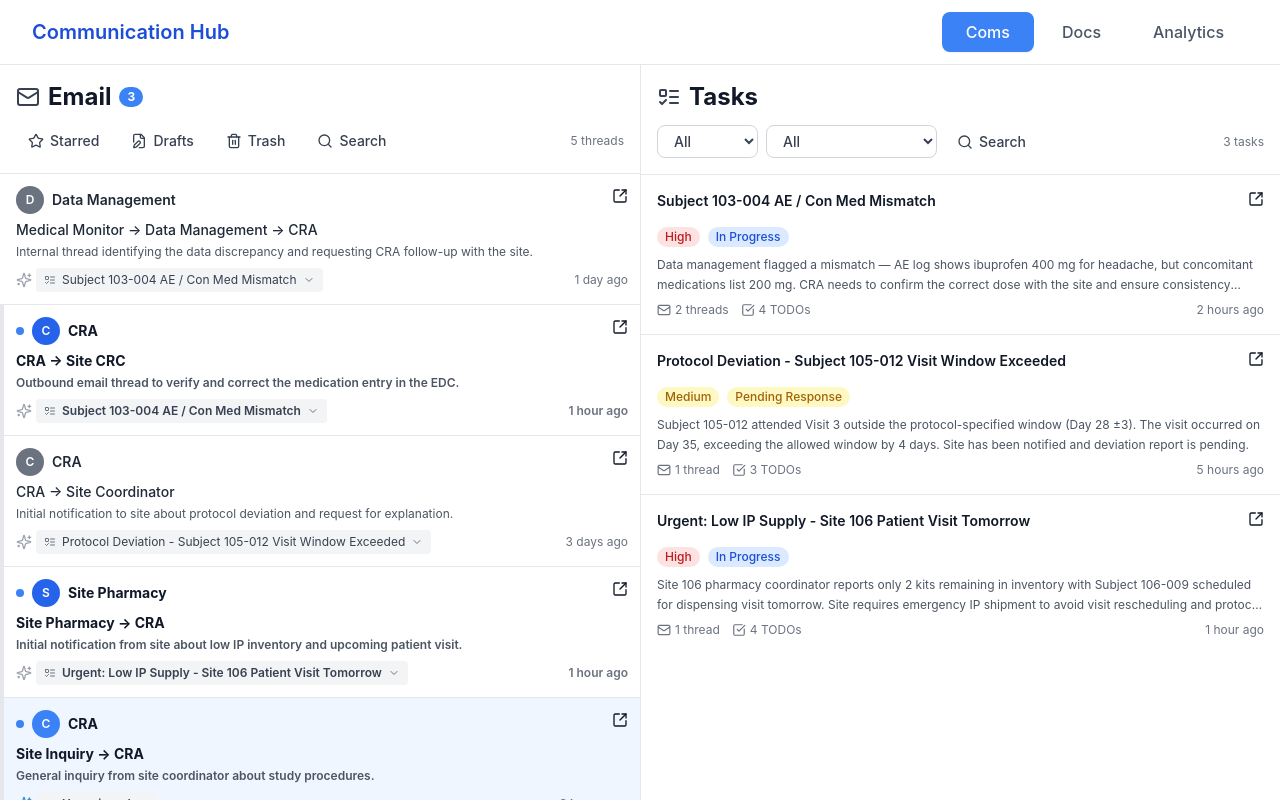
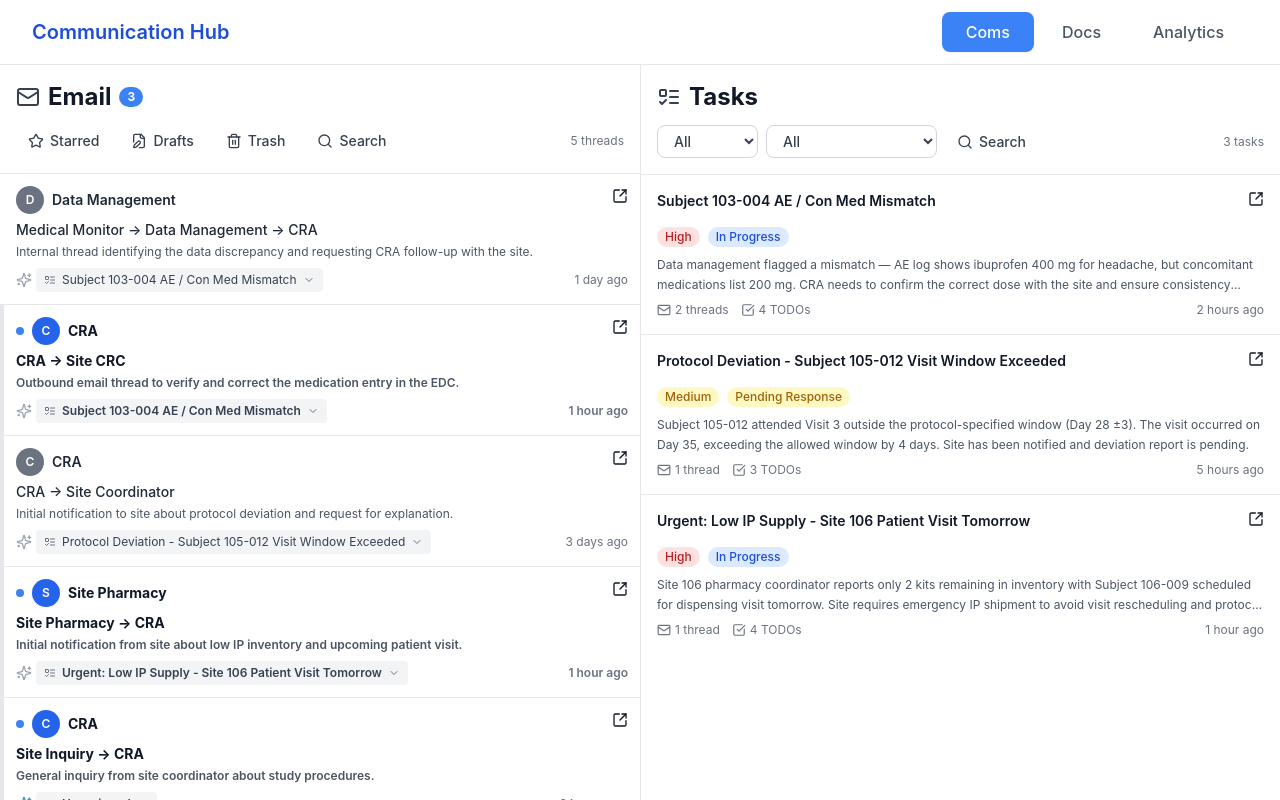
Before and after one commit to Greenwood-Technologies-Org/makora-bio-website, a React (Vite) app: page /demo in a window 1280 px wide. Built offline with nearby package versions, Linux system fonts and the light colour scheme.

Commit message:
fix blue background

```diff
--- a/src/components/demo/Coms.jsx
+++ b/src/components/demo/Coms.jsx
@@ -1203,7 +1203,7 @@ function Coms() {
                 ) : (
                   paginatedThreads.map((thread) => {
                     const isHighlighted =
-                      selectedProblemId === thread.problemId;
+                      selectedProblemId !== null && selectedProblemId === thread.problemId;
                     const isSelected = selectedThreadKey === thread.threadKey;
                     const lastMessage =
                       thread.messages[thread.messages.length - 1];
@@ -1544,7 +1544,7 @@ function Coms() {
                   </div>
                 ) : (
                   paginatedProblems.map((com) => {
-                    const isSelected = selectedProblemId === com.id;
+                    const isSelected = selectedProblemId !== null && selectedProblemId === com.id;
                     const threadCount = threadsData.filter(
                       (t) => t.problemId === com.id
                     ).length;
```
